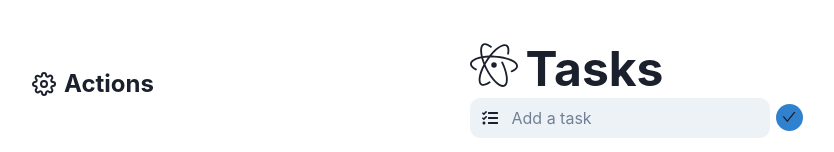
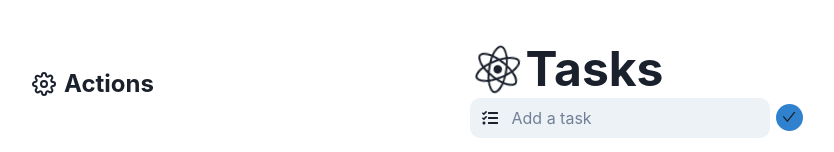
Before and after one commit to Sachinv220/To-do-list, a React (Vite) app: page /to-do-list in a window 1280 px wide. Shown: the top 152 px of the page, without its empty margins (4-838 px from the left). Built offline with nearby package versions, Linux system fonts and the light colour scheme.

Commit message:
icon rotating infinitely

```diff
--- a/src/components/Todo.jsx
+++ b/src/components/Todo.jsx
@@ -5,14 +5,24 @@ import {
   InputGroup,
   InputLeftElement,
   Box,
+  keyframes,
+  usePrefersReducedMotion,
 } from "@chakra-ui/react";
 import { useState } from "react";
-import { FaTasks } from "react-icons/fa";
+import { FaTasks, FaReact } from "react-icons/fa";
 import { AiOutlineCheck } from "react-icons/ai";
-import { SiAtom } from "react-icons/si";
 
 const Todo = ({ onSubmit }) => {
   const [task, setTask] = useState("");
+  const prefersReducedMotion = usePrefersReducedMotion();
+
+  const spin = keyframes`
+  from { transform: rotate(0deg); }
+  to { transform: rotate(360deg); }
+`;
+  const animation = prefersReducedMotion
+    ? undefined
+    : `${spin} infinite 20s linear`;
 
   const addTask = () => {
     setTask("");
@@ -22,7 +32,9 @@ const Todo = ({ onSubmit }) => {
   return (
     <Box mt={10} mb={2} rounded={16}>
       <Heading display="flex" gap={2} fontSize="5xl">
-        <SiAtom style={{ marginTop: "1px" }} />
+        <Box animation={animation}>
+          <FaReact style={{ marginTop: "1px" }} />
+        </Box>
         Tasks
       </Heading>
       <InputGroup>
```
